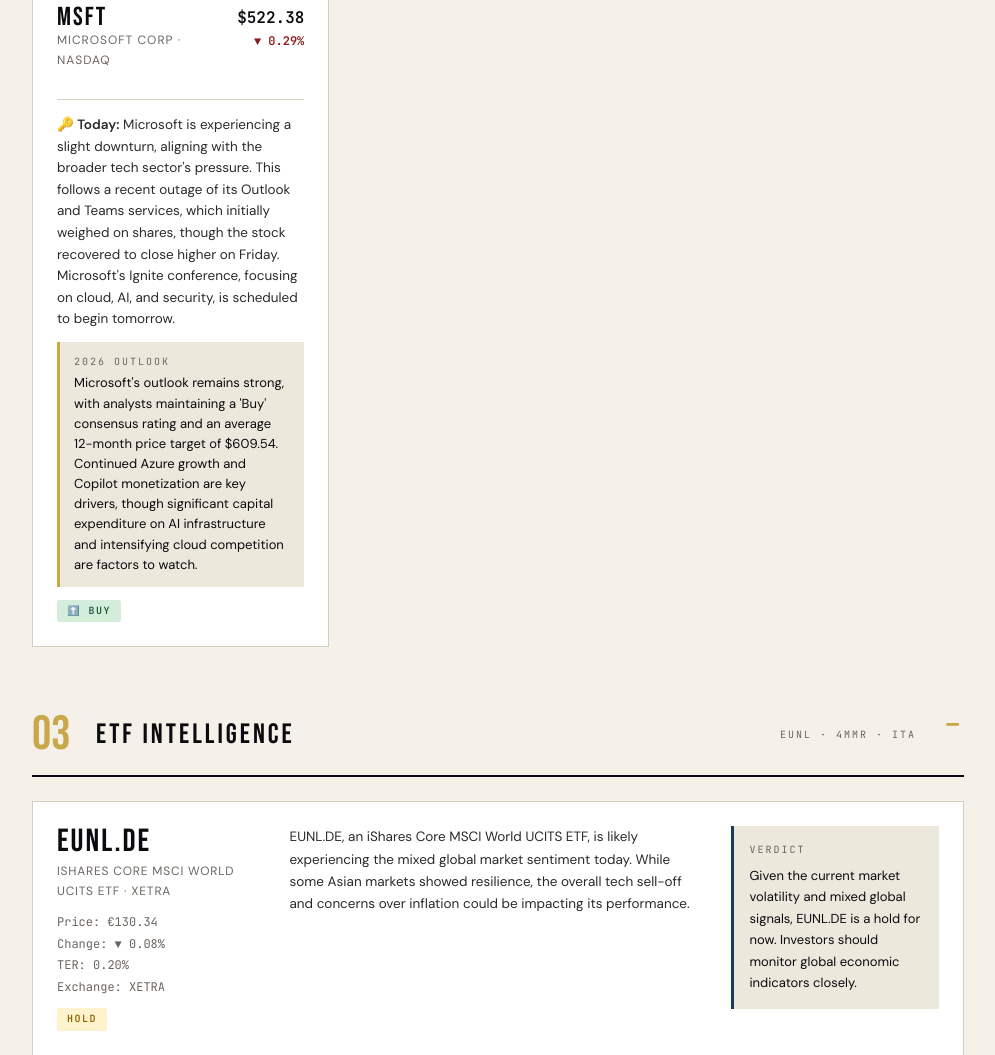
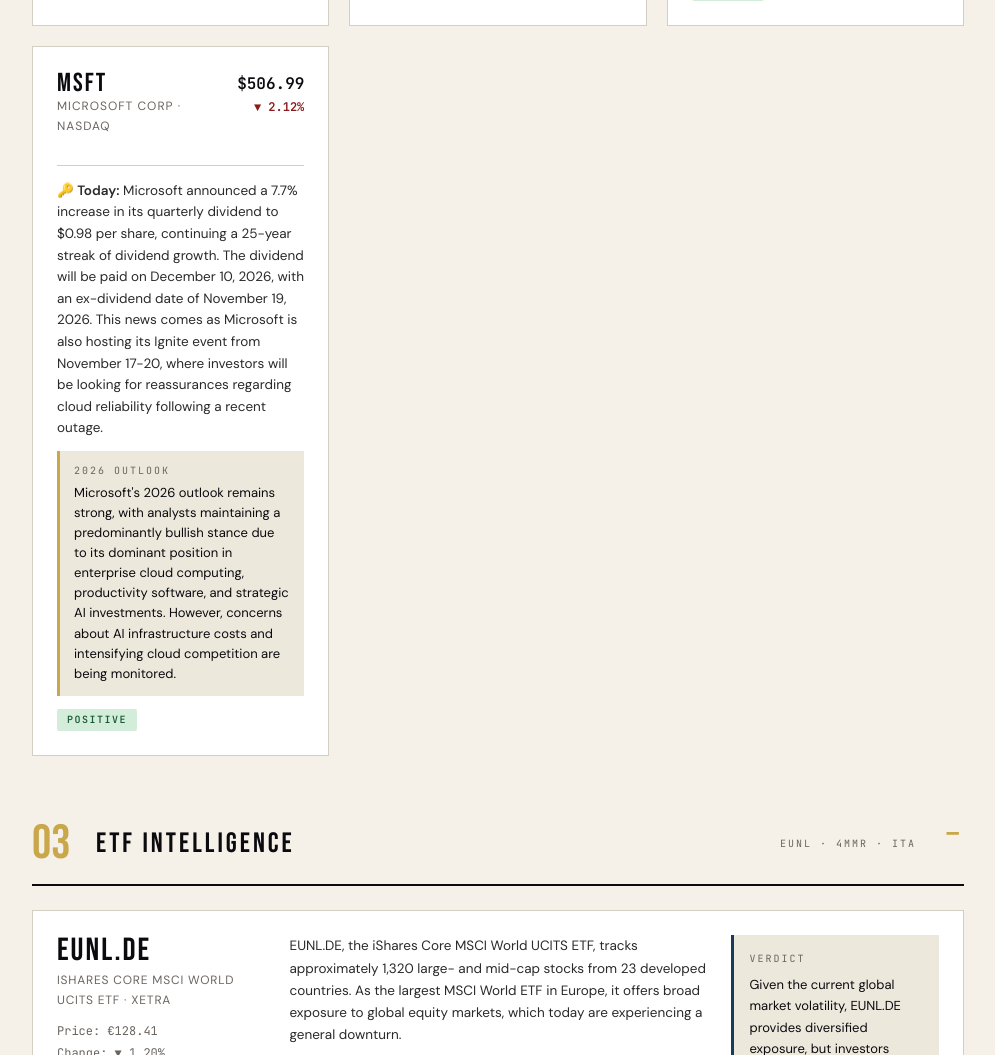
Before and after one commit to pavelbogdanaa-prog/signal-newsletter, a plain HTML site: page index.html in a window 1280 px wide. Shown: the part 1745-2800 px from the top of the page, without its empty margins (142-1137 px from the left). Drawn offline with Linux system fonts and the light colour scheme.

Commit message:
📈 Daily update: 2026-11-17

```diff
--- a/index.html
+++ b/index.html
@@ -126,37 +126,37 @@
      ██████████████████████████████████████████████ -->
 <script>
 const SIGNAL_DATA = {
-  "date": "Monday · November 16, 2026",
+  "date": "Tuesday · November 17, 2026",
   "alert": {
     "type": "critical",
     "icon": "⚠️",
-    "title": "Tech Sector Under Pressure",
-    "body": "Asian markets saw sharp declines in the semiconductor sector today, following continued uncertainty around Nvidia's leadership and broader concerns about the AI trade."
+    "title": "Market Downturn & Tech Sector Under Pressure",
+    "body": "Global markets are experiencing a significant downturn today, with major indices in the red. The tech sector, in particular, is facing headwinds due to new export restrictions and upcoming earnings reports."
   },
   "ticker": [
     {
       "label": "S&P 500",
-      "value": "7,498.39",
+      "value": "7,377.95",
       "dir": "down",
-      "arrow": "▼ 0.84%"
+      "arrow": "▼ 0.52%"
     },
     {
       "label": "NASDAQ",
-      "value": "24,794.84",
+      "value": "24,358.61",
       "dir": "down",
-      "arrow": "▼ 1.36%"
+      "arrow": "▼ 0.62%"
     },
     {
       "label": "Dow Jones",
-      "value": "52,187.94",
+      "value": "51,247.90",
       "dir": "down",
-      "arrow": "▼ 0.30%"
+      "arrow": "▼ 0.70%"
     },
     {
       "label": "DAX",
-      "value": "26,756.86",
-      "dir": "flat",
-      "arrow": "▲ 0.03%"
+      "value": "26,207.90",
+      "dir": "down",
+      "arrow": "▼ 1.47%"
     },
     {
       "label": "Nikkei 225",
@@ -166,35 +166,35 @@ const SIGNAL_DATA = {
     },
     {
       "label": "Hang Seng",
-      "value": "23,753.84",
-      "dir": "up",
-      "arrow": "▲ 0.49%"
+      "value": "23,508.17",
+      "dir": "down",
+      "arrow": "▼ 1.03%"
     }
   ],
   "market": [
     {
       "label": "S&P 500",
-      "value": "7,498.39",
-      "change": "▼ 0.84%",
+      "value": "7,377.95",
+      "change": "▼ 0.52%",
       "dir": "down"
     },
     {
       "label": "NASDAQ",
-      "value": "24,794.84",
-      "change": "▼ 1.36%",
+      "value": "24,358.61",
+      "change": "▼ 0.62%",
       "dir": "down"
     },
     {
       "label": "Dow Jones",
-      "value": "52,187.94",
-      "change": "▼ 0.30%",
+      "value": "51,247.90",
+      "change": "▼ 0.70%",
       "dir": "down"
     },
     {
       "label": "DAX",
-      "value": "26,756.86",
-      "change": "▲ 0.03%",
-      "dir": "flat"
+      "value": "26,207.90",
+      "change": "▼ 1.47%",
+      "dir": "down"
     },
     {
       "label": "Nikkei 225",
@@ -204,55 +204,55 @@ const SIGNAL_DATA = {
     },
     {
       "label": "Hang Seng",
-      "value": "23,753.84",
-      "change": "▲ 0.49%",
-      "dir": "up"
+      "value": "23,508.17",
+      "change": "▼ 1.03%",
+      "dir": "down"
     }
   ],
-  "marketSummary": "Global markets are experiencing a mixed start to the week. While some Asian indices, like the Hang Seng and India's Sensex, showed gains, a significant tech sell-off impacted others, particularly in the semiconductor sector. U.S. futures are lower as investors await key economic data and corporate earnings later in the week, with inflation concerns and interest rate hike expectations continuing to influence sentiment.",
+  "marketSummary": "Global stock markets are broadly lower today, November 17, 2026, as investors react to a confluence of factors including new U.S. chip export restrictions and anticipation surrounding key tech earnings. The S&P 500, NASDAQ, and Dow Jones all saw declines, mirroring a bearish trend across European and Asian markets. This widespread caution suggests a risk-off sentiment prevailing across asset classes.",
   "stocks": [
     {
       "ticker": "RHM.DE",
       "name": "Rheinmetall AG · XETRA",
-      "price": "€790.40",
-      "change": "▲ 3.25%",
-      "dir": "up",
-      "news": "<strong>🔑 Today:</strong> Rheinmetall is seeing a positive movement today, despite having lowered its 2026 sales outlook twice in the past three months due to delays in military projects. The company's stock has been volatile, with a significant re-rating over the past two years.",
-      "outlook": "Analysts project a short-term upside for Rheinmetall, with a one-month price target of €984.05, representing a 10.2% increase from its November 11, 2026 price. However, longer-term forecasts show potential for a decline by September 2027.",
-      "badge": "⬆️ Buy",
-      "badgeClass": "badge-buy"
+      "price": "€762.70",
+      "change": "▼ 0.91%",
+      "dir": "down",
+      "news": "<strong>🔑 Today:</strong> While specific news for RHM.DE was not immediately available, the broader market downturn, particularly in European indices like the DAX, likely contributed to its decline. German stocks are generally impacted by global economic sentiment and regional industrial performance.",
+      "outlook": "The 2026 outlook for RHM.DE will largely depend on the stability of the global economy and the performance of its specific industrial sector. Broader market volatility could continue to influence its trajectory.",
+      "badge": " neutral",
+      "badgeClass": "badge-hold"
     },
     {
       "ticker": "NVDA",
       "name": "NVIDIA Corp · NASDAQ",
-      "price": "$160.63",
-      "change": "▼ 1.36%",
+      "price": "$153.34",
+      "change": "▼ 1.80%",
       "dir": "down",
-      "news": "<strong>🔑 Today:</strong> Nvidia continues to face significant headwinds, with shares declining further today amidst lingering uncertainty surrounding the resignation of CEO Jensen Huang. This leadership change, coupled with broader concerns about AI data center investment and a general sell-off in chip stocks, has put considerable pressure on NVDA.",
-      "outlook": "The immediate outlook for Nvidia is heavily tied to its upcoming Q3 fiscal 2027 earnings report on Tuesday, November 17, which will be the first without Huang at the helm. While some analysts remain bullish on Nvidia's long-term AI growth, the short-term will depend on guidance and commentary regarding data-center demand and the CEO transition.",
-      "badge": "⬇️ Sell",
-      "badgeClass": "badge-sell"
+      "news": "<strong>🔑 Today:</strong> Nvidia shares are under pressure as the company prepares to report its fiscal third-quarter 2027 results after market close today. This comes amidst new U.S. Commerce Department rules requiring licenses for advanced chip exports to several countries, including Singapore, Malaysia, Thailand, Indonesia, and Brazil, which has raised concerns about potential impacts on Nvidia's international sales.",
+      "outlook": "Nvidia's 2026 outlook is heavily tied to the continued demand for AI and accelerated computing, as well as its ability to navigate evolving geopolitical landscapes and export regulations. The company's performance in the AI chip market remains a key driver.",
+      "badge": " cautious",
+      "badgeClass": "badge-watch"
     },
     {
       "ticker": "AMD",
       "name": "Advanced Micro Devices · NASDAQ",
-      "price": "$521.37",
-      "change": "▼ 2.38%",
+      "price": "$498.36",
+      "change": "▼ 1.17%",
       "dir": "down",
-      "news": "<strong>🔑 Today:</strong> AMD's stock is down today, following a broader sell-off in chip stocks. This comes after a strong performance last week, where AMD saw significant gains following Nvidia's CEO resignation, as investors considered diversification in chip supply. AMD recently reported strong Q3 results, with data center revenue nearly doubling year-over-year.",
-      "outlook": "AMD is poised for strong growth in 2026 and 2027, driven by its strategic pivot into AI and increasing demand for its EPYC server processors and Instinct GPUs. Analysts are optimistic, with a 12-month median price target of $650, implying a potential upside of 28%.",
-      "badge": "➡️ Hold",
-      "badgeClass": "badge-hold"
+      "news": "<strong>🔑 Today:</strong> AMD announced the completion of its acquisition of Taalas, a pioneer in specialized AI inference silicon. This move is expected to strengthen AMD's full-stack AI portfolio and long-term inference roadmap, aiming to deliver breakthrough performance and efficiency for AI workloads. Additionally, AMD announced the Lux supercomputer, powered by AMD, is now open to scientific users at Oak Ridge, becoming the first AI Factory for the DOE's Genesis Mission.",
+      "outlook": "AMD's 2026 outlook is positive, with analysts anticipating significant earnings per share growth and strong performance driven by its data center business and AI initiatives. The company expects substantial revenue growth in 2027, particularly in data center AI.",
+      "badge": " bullish",
+      "badgeClass": "badge-buy"
     },
     {
       "ticker": "MSFT",
       "name": "Microsoft Corp · NASDAQ",
-      "price": "$522.38",
-      "change": "▼ 0.29%",
+      "price": "$506.99",
+      "change": "▼ 2.12%",
       "dir": "down",
-      "news": "<strong>🔑 Today:</strong> Microsoft is experiencing a slight downturn, aligning with the broader tech sector's pressure. This follows a recent outage of its Outlook and Teams services, which initially weighed on shares, though the stock recovered to close higher on Friday. Microsoft's Ignite conference, focusing on cloud, AI, and security, is scheduled to begin tomorrow.",
-      "outlook": "Microsoft's outlook remains strong, with analysts maintaining a 'Buy' consensus rating and an average 12-month price target of $609.54. Continued Azure growth and Copilot monetization are key drivers, though significant capital expenditure on AI infrastructure and intensifying cloud competition are factors to watch.",
-      "badge": "⬆️ Buy",
+      "news": "<strong>🔑 Today:</strong> Microsoft announced a 7.7% increase in its quarterly dividend to $0.98 per share, continuing a 25-year streak of dividend growth. The dividend will be paid on December 10, 2026, with an ex-dividend date of November 19, 2026. This news comes as Microsoft is also hosting its Ignite event from November 17-20, where investors will be looking for reassurances regarding cloud reliability following a recent outage.",
+      "outlook": "Microsoft's 2026 outlook remains strong, with analysts maintaining a predominantly bullish stance due to its dominant position in enterprise cloud computing, productivity software, and strategic AI investments. However, concerns about AI infrastructure costs and intensifying cloud competition are being monitored.",
+      "badge": " positive",
       "badgeClass": "badge-buy"
     }
   ],
@@ -260,93 +260,93 @@ const SIGNAL_DATA = {
     {
       "ticker": "EUNL.DE",
       "name": "iShares Core MSCI World UCITS ETF · XETRA",
-      "stats": "Price: €130.34\nChange: ▼ 0.08%\nTER: 0.20%\nExchange: XETRA",
+      "stats": "Price: €128.41\nChange: ▼ 1.20%\nTER: 0.20%\nExchange: XETRA",
       "badge": "Hold",
       "badgeClass": "badge-hold",
-      "desc": "EUNL.DE, an iShares Core MSCI World UCITS ETF, is likely experiencing the mixed global market sentiment today. While some Asian markets showed resilience, the overall tech sell-off and concerns over inflation could be impacting its performance.",
-      "verdict": "Given the current market volatility and mixed global signals, EUNL.DE is a hold for now. Investors should monitor global economic indicators closely."
+      "desc": "EUNL.DE, the iShares Core MSCI World UCITS ETF, tracks approximately 1,320 large- and mid-cap stocks from 23 developed countries. As the largest MSCI World ETF in Europe, it offers broad exposure to global equity markets, which today are experiencing a general downturn.",
+      "verdict": "Given the current global market volatility, EUNL.DE provides diversified exposure, but investors should be prepared for potential short-term fluctuations in line with broader market trends."
     },
     {
       "ticker": "4MMR.DE",
       "name": "Global X Defense Tech UCITS ETF · XETRA",
-      "stats": "Price: €24.53\nChange: ▲ 1.01%\nTER: 0.50%\nExchange: XETRA",
-      "badge": "Hold",
-      "badgeClass": "badge-hold",
-      "desc": "The iShares Core S&P 500 UCITS ETF (4MMR.DE) is showing a slight positive movement today, despite the S&P 500 being down. This could indicate some underlying strength or specific sector allocations within the ETF that are performing well.",
-      "verdict": "With the S&P 500 experiencing a slight dip, 4MMR.DE is a hold. Its slight gain today suggests some resilience, but broader market trends warrant caution."
+      "stats": "Price: €24.16\nChange: ▼ 0.39%\nTER: 0.50%\nExchange: XETRA",
+      "badge": "Watch",
+      "badgeClass": "badge-watch",
+      "desc": "The Global X Defence Tech UCITS ETF (4MMR.DE) aims to replicate the Mirae Asset Defence Tech Index, focusing on companies globally that benefit from defense and military sector technology, including cybersecurity and AI. Despite today's overall market decline, the defense sector can sometimes show resilience due to ongoing geopolitical factors.",
+      "verdict": "This ETF offers targeted exposure to a specialized sector. Its performance will be influenced by defense spending and technological advancements, which may offer some insulation from broader market downturns."
     },
     {
       "ticker": "ITA",
       "name": "iShares U.S. Aerospace & Defense ETF · NYSE Arca",
-      "stats": "Price: $71.18\nChange: ▼ 0.47%\nTER: 0.42%\nExchange: NYSE Arca",
-      "badge": "Watch",
-      "badgeClass": "badge-watch",
-      "desc": "The iShares U.S. Aerospace & Defense ETF (ITA) is down today, aligning with the broader market's cautious mood. The fund recently made a significant new investment in FTAI Aviation, while trimming positions in other major aerospace and defense companies. Defense budgets and commercial aerospace recovery are key macro drivers for ITA.",
-      "verdict": "ITA is currently a hold. While long-term drivers like increased defense spending are positive, the ETF's concentrated portfolio and recent re-rating of valuations suggest a watchful approach."
+      "stats": "Price: $70.15\nChange: ▲ 0.57%\nTER: 0.42%\nExchange: NYSE Arca",
+      "badge": "Buy",
+      "badgeClass": "badge-buy",
+      "desc": "The iShares U.S. Aerospace & Defense ETF (ITA) tracks a market-cap-weighted index of U.S. manufacturers, assemblers, and distributors of airplane and defense equipment. Today, the ETF saw a slight increase, potentially reflecting ongoing strength in the defense industry despite wider market weakness.",
+      "verdict": "ITA provides targeted access to the U.S. aerospace and defense industry. Its performance is often driven by government contracts and national security considerations, which can sometimes act as a buffer during general market corrections."
     }
   ],
   "macro": [
     {
-      "theme": "📉 Inflation Concerns",
-      "what": "Persistent inflation figures, particularly core inflation, are reinforcing expectations of further interest rate hikes by the U.S. Federal Reserve.",
-      "impact": "Higher interest rates make borrowing more expensive, putting pressure on growth companies and potentially leading to a stronger dollar and higher bond yields, which are unfavorable for stocks."
+      "theme": "📉 Global Market Downturn",
+      "what": "Major global indices, including the S&P 500, NASDAQ, Dow Jones, DAX, Nikkei 225, and Hang Seng, are all experiencing declines today.",
+      "impact": "This widespread downturn indicates a prevailing risk-off sentiment, leading investors to pull back from equities and seek safer assets."
     },
     {
-      "theme": "🏛️ Central Bank Policy",
-      "what": "The Federal Reserve's stance on interest rates remains a key focus, with investors anticipating clues from upcoming FOMC minutes regarding the pace and breadth of future rate hikes.",
-      "impact": "Aggressive rate hikes could dampen economic growth and corporate earnings, leading to market volatility, especially in rate-sensitive sectors like technology."
+      "theme": "⚙️ Tech Sector Under Pressure",
+      "what": "The technology sector is facing significant headwinds, partly due to new U.S. export restrictions on advanced chips to several countries.",
+      "impact": "This could impact the revenue and growth prospects of major chipmakers and tech companies with international exposure, contributing to their stock declines."
     },
     {
-      "theme": "🇨🇳 Chinese Economic Data",
-      "what": "Recent Chinese economic data, including retail sales and industrial production, have disappointed analysts.",
-      "impact": "Weaker-than-expected data from China can signal a slowdown in global economic growth, impacting demand for commodities and goods, and potentially affecting multinational corporations."
+      "theme": "⛽️ Rising Oil Prices",
+      "what": "Brent Oil prices are up today, continuing a recent trend.",
+      "impact": "Higher oil prices can fuel inflation and increase operating costs for businesses, potentially impacting consumer spending and corporate profits across various sectors."
     },
     {
-      "theme": "💻 Tech Sector Headwinds",
-      "what": "The tech sector is facing a significant sell-off, intensified by leadership uncertainty at Nvidia and broader concerns about the AI industry's future.",
-      "impact": "This sell-off is leading to declines in major technology indices and semiconductor stocks globally, with investors questioning the sustainability of the AI boom amidst rising interest rates."
+      "theme": "💰 Treasury Yields & Strong Dollar",
+      "what": "Treasury yields have lifted, with the 10-year yield at 5.14%, and the dollar index is near its highest since April 2025.",
+      "impact": "High yields can make bonds more attractive relative to stocks, weighing on growth shares. A strong dollar can also reduce the overseas earnings of U.S. companies."
     },
     {
-      "theme": " geopolitical tensions",
-      "what": "Reports concerning Nvidia's former CEO and allegations raising potential national security concerns have contributed to market unease.",
-      "impact": "Such concerns can lead to increased scrutiny of international business dealings, particularly in sensitive sectors like technology and defense, potentially impacting global supply chains and investment flows."
+      "theme": "🇨🇳 China Economic Data",
+      "what": "China's industrial production rose by 4.8% in October, below the forecast of 5.3%, and fixed-asset investment fell by 8.1% against an expected 7.0% decline.",
+      "impact": "Weaker-than-expected economic data from China can signal a slowdown in global demand, impacting companies with significant exposure to the Chinese market and contributing to global economic uncertainty."
     }
   ],
   "calendar": [
     {
       "date": "Tue Nov 17",
-      "event": "U.S. Retail Sales",
-      "why": "Strong consumer spending could give the Fed another reason for a decisive rate hike in December, impacting interest rates and stock market sentiment."
+      "event": "Nvidia Q3 Earnings Report",
+      "why": "Nvidia's earnings are a major catalyst for the tech sector and broader market, especially given recent export restrictions and the company's role in AI development."
     },
     {
       "date": "Tue Nov 17",
-      "event": "Nvidia (NVDA) Earnings Report",
-      "why": "This will be Nvidia's first earnings report since the CEO's resignation, with investors closely watching guidance, data-center demand, and commentary on the leadership transition."
+      "event": "U.S. Retail Sales Data",
+      "why": "This data provides crucial insights into consumer demand and inflationary pressures, influencing Federal Reserve rate expectations."
+    },
+    {
+      "date": "Tue Nov 17",
+      "event": "U.S. Industrial Production",
+      "why": "Industrial production figures offer a snapshot of the health of the manufacturing sector, a key component of economic growth."
     },
     {
       "date": "Wed Nov 18",
-      "event": "FOMC Meeting Minutes",
-      "why": "Investors will scrutinize these minutes for clues on the Federal Reserve's future interest rate policy and the breadth of support for further rate hikes."
-    },
-    {
-      "date": "Wed Nov 18",
-      "event": "Microsoft (MSFT) Analyst Meetings",
-      "why": "Morgan Stanley analysts are scheduled to meet with Microsoft's CFO and investor relations team, which could shape the firm's outlook on the stock."
-    },
-    {
-      "date": "Thu Nov 19",
-      "event": "Anthropic IPO Debut",
-      "why": "The stock market debut of Anthropic, an AI company, will be closely watched as a gauge of investor appetite for new AI ventures amidst current tech sector volatility."
+      "event": "FOMC Minutes Release",
+      "why": "The minutes from the Federal Open Market Committee meeting provide detailed insights into the Fed's monetary policy stance and future rate hike expectations."
     },
     {
       "date": "Fri Nov 20",
-      "event": "Microsoft Ignite 2026",
-      "why": "This flagship event will focus on cloud, AI, and security innovation, potentially bringing announcements that could impact Microsoft's stock and the broader tech industry."
+      "event": "UK Retail Sales",
+      "why": "UK retail sales data is an important indicator of consumer spending and economic health in the United Kingdom."
+    },
+    {
+      "date": "Fri Nov 20",
+      "event": "ECB President Lagarde Speech",
+      "why": "Remarks from the European Central Bank President can provide guidance on monetary policy and economic outlook for the Eurozone."
     }
   ],
   "quote": {
-    "text": "The stock market is a device for transferring money from the impatient to the patient.",
-    "source": "Warren Buffett"
+    "text": "The only way to do great work is to love what you do.",
+    "source": "Steve Jobs, Co-founder of Apple Inc. · Undated"
   }
 };
 </script>
```
Also changed, not shown: daily-data.js (+100 -100 lines).
